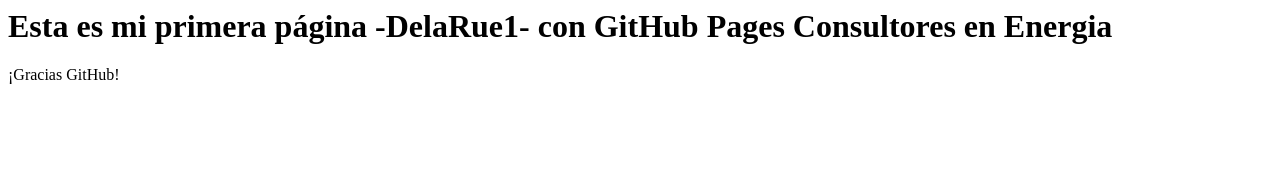
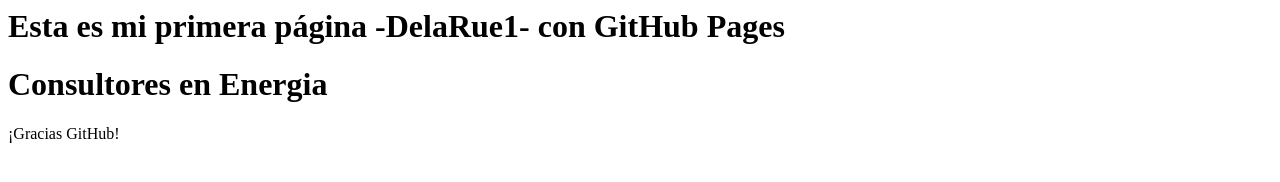
Before and after one commit to FelipeRuedaA/DelaRue1, a plain HTML site: page index.html in a window 1280 px wide. Drawn offline with Linux system fonts and the light colour scheme.

Commit message:
index.html

```diff
--- a/index.html
+++ b/index.html
@@ -1,6 +1,5 @@
 <html>
-<h1> Esta es mi primera página -DelaRue1- con GitHub Pages
-Consultores en Energia
-</h1>
+<h1> Esta es mi primera página -DelaRue1- con GitHub Pages</h1>
+<h1> Consultores en Energia</h1>
 <p>¡Gracias GitHub!</p>
 </html>
```
